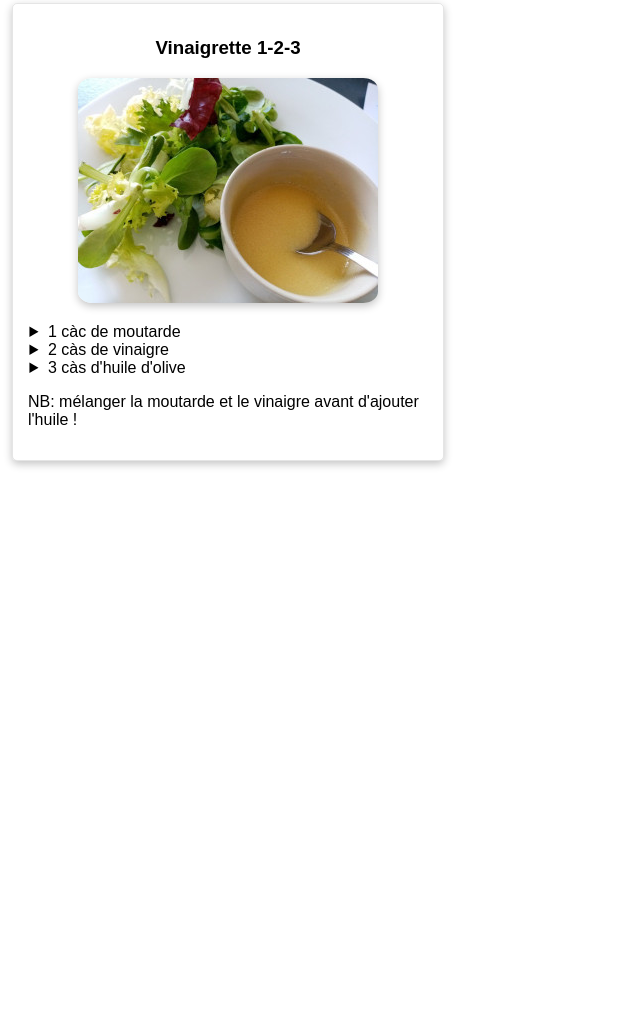
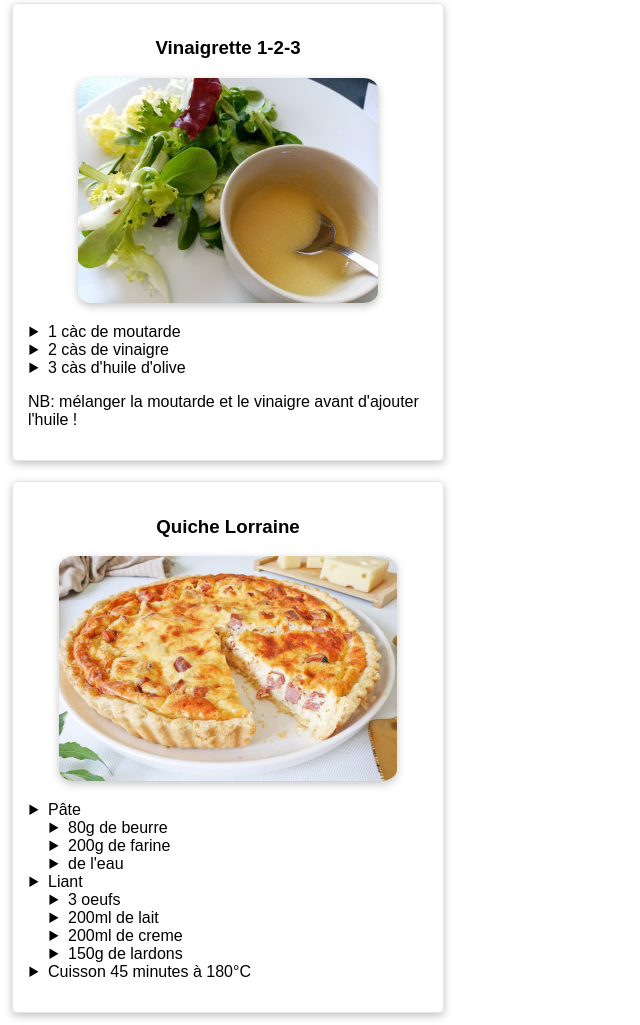
Before and after one commit to adrien-fichet/recettes, a website: page index.pug in a window 1280 px wide. Shown: the part 4643-5668 px from the top of the page, without its empty margins (0-640 px from the left). Before the commit the page ends 5116 px from the top, so only its background shows below. Drawn offline with nearby package versions, Linux system fonts and the light colour scheme; files that its build step writes are made by us from their sources.

Commit message:
Add quiche lorraine

```diff
--- a/index.pug
+++ b/index.pug
@@ -140,3 +140,22 @@ html(lang="fr")
         li 2 càs de vinaigre
         li 3 càs d'huile d'olive
       p NB: mélanger la moutarde et le vinaigre avant d'ajouter l'huile !
+
+
+    div(class="recette")
+      h3 Quiche Lorraine
+      p(class="image")
+        img(src="./img/quiche-lorraine.jpg" alt="quiche-lorraine")
+      ul
+        li Pâte
+          ul
+            li 80g de beurre
+            li 200g de farine
+            li de l'eau
+        li Liant
+          ul
+            li 3 oeufs
+            li 200ml de lait
+            li 200ml de creme
+            li 150g de lardons
+        li Cuisson 45 minutes à 180°C
```
Also changed, not shown: img/quiche-lorraine.jpg (added), index.html.
